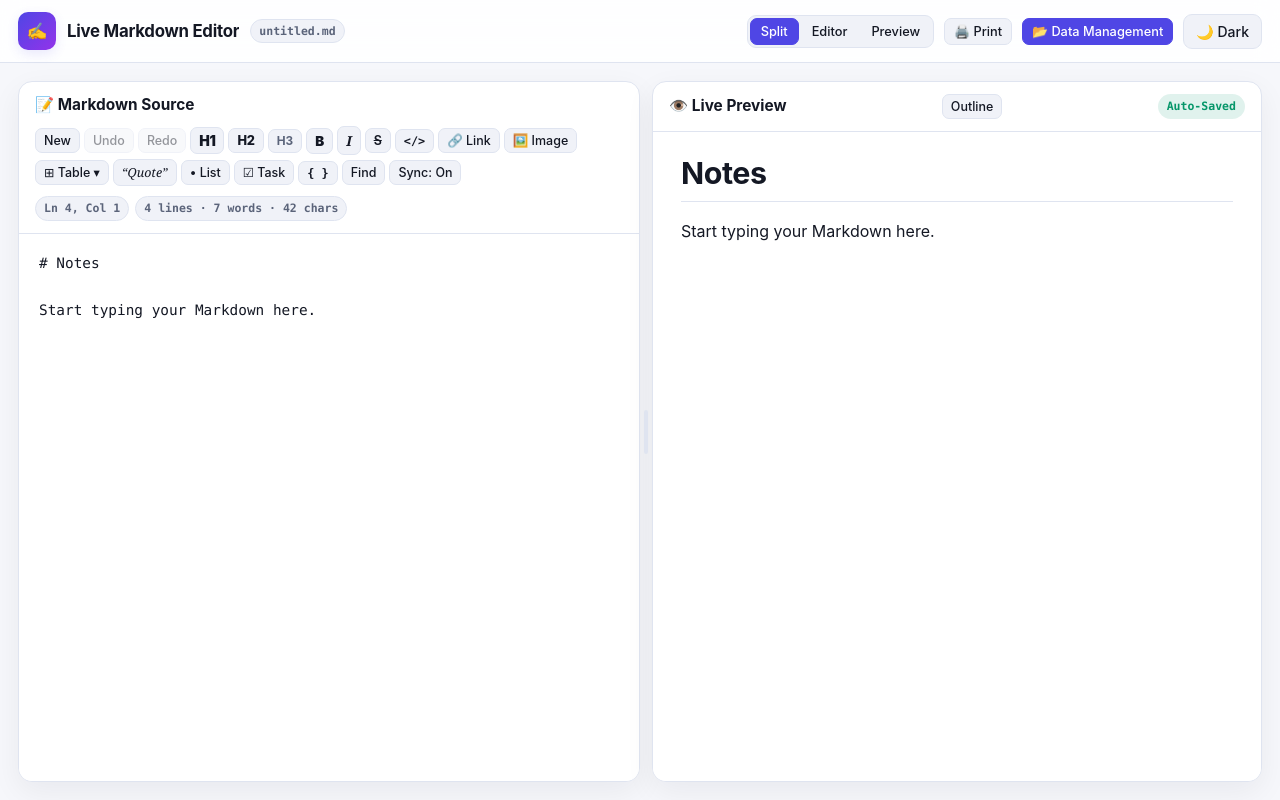
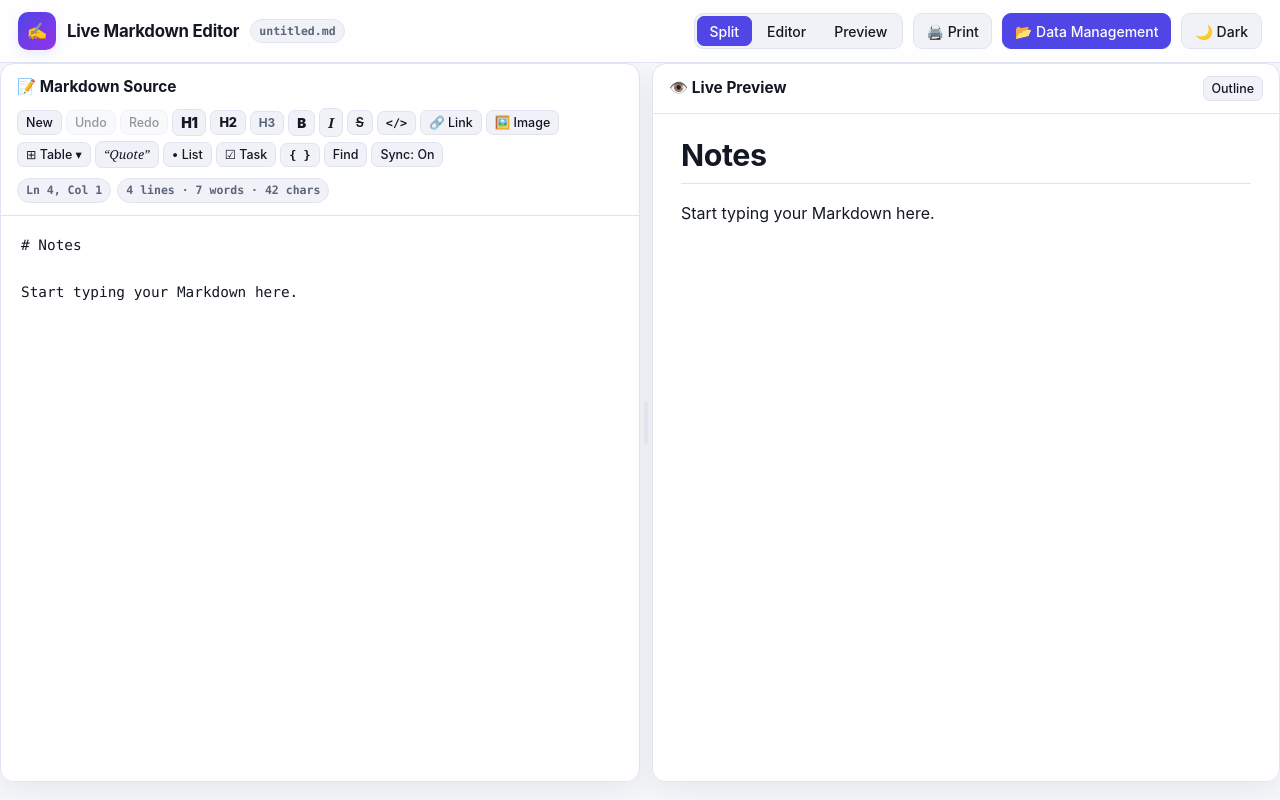
Before and after one commit to mytf49/Live-Markdown-Editor, a plain HTML site: page index.html in a window 1280 px wide. Drawn offline with nearby package versions, Linux system fonts and the light colour scheme.

Commit message:
Update index.html

```diff
--- a/index.html
+++ b/index.html
@@ -68,7 +68,6 @@
       background: var(--bg);
       color: var(--text);
       line-height: 1.45;
-      transition: background-color 0.2s ease, color 0.2s ease;
       -webkit-font-smoothing: antialiased;
       display: flex;
       flex-direction: column;
@@ -295,6 +294,31 @@
       flex-shrink: 0;
     }
 
+    .header-actions > button {
+      height: 36px;
+      padding: 0 12px;
+      font-size: 0.875rem;
+      white-space: nowrap;
+    }
+
+    #themeToggleBtn {
+      display: inline-grid;
+      align-items: center;
+      justify-items: center;
+    }
+
+    .theme-label-light,
+    .theme-label-dark {
+      grid-area: 1 / 1;
+      display: inline-flex;
+      align-items: center;
+      gap: 6px;
+      white-space: nowrap;
+    }
+
+    html[data-theme="light"] .theme-label-light { visibility: hidden; }
+    html[data-theme="dark"] .theme-label-dark { visibility: hidden; }
+
     .btn-group {
       display: inline-flex;
       border: 1px solid var(--border);
@@ -303,13 +327,16 @@
       background: var(--surface-2);
       padding: 2px;
       gap: 2px;
+      height: 36px;
+      align-items: stretch;
     }
 
     .btn-group button {
       border: 1px solid transparent;
       border-radius: 7px;
-      padding: 5px 10px;
-      font-size: 0.8rem;
+      padding: 0 12px;
+      height: 100%;
+      font-size: 0.875rem;
       background: transparent;
     }
 
@@ -324,13 +351,13 @@
       color: #ffffff;
     }
 
-    /* Main Container & Card Workspace (Reference Style) */
+    /* Main Container & Card Workspace (No left/right padding) */
     .container {
       flex: 1;
       width: 100%;
-      max-width: 1560px;
-      margin: 0 auto;
-      padding: 18px;
+      max-width: none;
+      margin: 0;
+      padding: 0 0 18px;
       display: flex;
       flex-direction: column;
       min-height: 0;
@@ -975,12 +1002,8 @@
         overflow: visible;
         text-overflow: clip;
       }
-      #themeToggleBtn {
-        padding: 6px 9px;
-        font-size: 0.78rem;
-      }
       .container {
-        padding: 12px 14px 28px;
+        padding: 0 0 28px;
       }
       .data-grid {
         grid-template-columns: 1fr;
@@ -1043,14 +1066,15 @@
           <button id="modePreviewBtn" type="button">Preview</button>
         </div>
 
-        <button id="printBtn" type="button" class="sm" data-export="print" title="Print or export as PDF">🖨️ Print</button>
-
-        <button id="openDataModalBtn" class="sm primary" type="button" onclick="openDataModal()">
+        <button id="printBtn" type="button" data-export="print" title="Print or export as PDF">🖨️ Print</button>
+
+        <button id="openDataModalBtn" class="primary" type="button" onclick="openDataModal()">
           📂 Data Management
         </button>
 
         <button id="themeToggleBtn" type="button" title="Toggle light/dark theme" aria-label="Toggle light/dark theme">
-          <span id="dark-mode-icon">🌙 Dark</span>
+          <span class="theme-label-light">☀️ Light</span>
+          <span class="theme-label-dark">🌙 Dark</span>
         </button>
       </div>
     </div>
@@ -1118,7 +1142,6 @@
           <div class="format-mini-bar">
             <button id="outlineToggleBtn" type="button" title="Toggle Heading Outline">Outline</button>
           </div>
-          <span class="badge success">Auto-Saved</span>
         </div>
         <div id="outlineBar" class="outline-bar" aria-label="Heading Outline"></div>
         <article id="preview" class="markdown-body"></article>
@@ -1512,14 +1535,10 @@ Start typing your Markdown here.
     undoBtn.addEventListener("click", undoSnapshot);
     redoBtn.addEventListener("click", redoSnapshot);
 
-    // Light / Dark Mode Switch (Reference Style)
+    // Light / Dark Mode Switch (no layout shift)
     function setPreviewTheme(theme) {
       const mode = theme === "dark" ? "dark" : "light";
       document.documentElement.setAttribute("data-theme", mode);
-      const iconEl = document.getElementById("dark-mode-icon");
-      if (iconEl) {
-        iconEl.textContent = mode === "dark" ? "☀️ Light" : "🌙 Dark";
-      }
       try {
         localStorage.setItem(STORAGE_THEME_KEY, mode);
       } catch {
```
